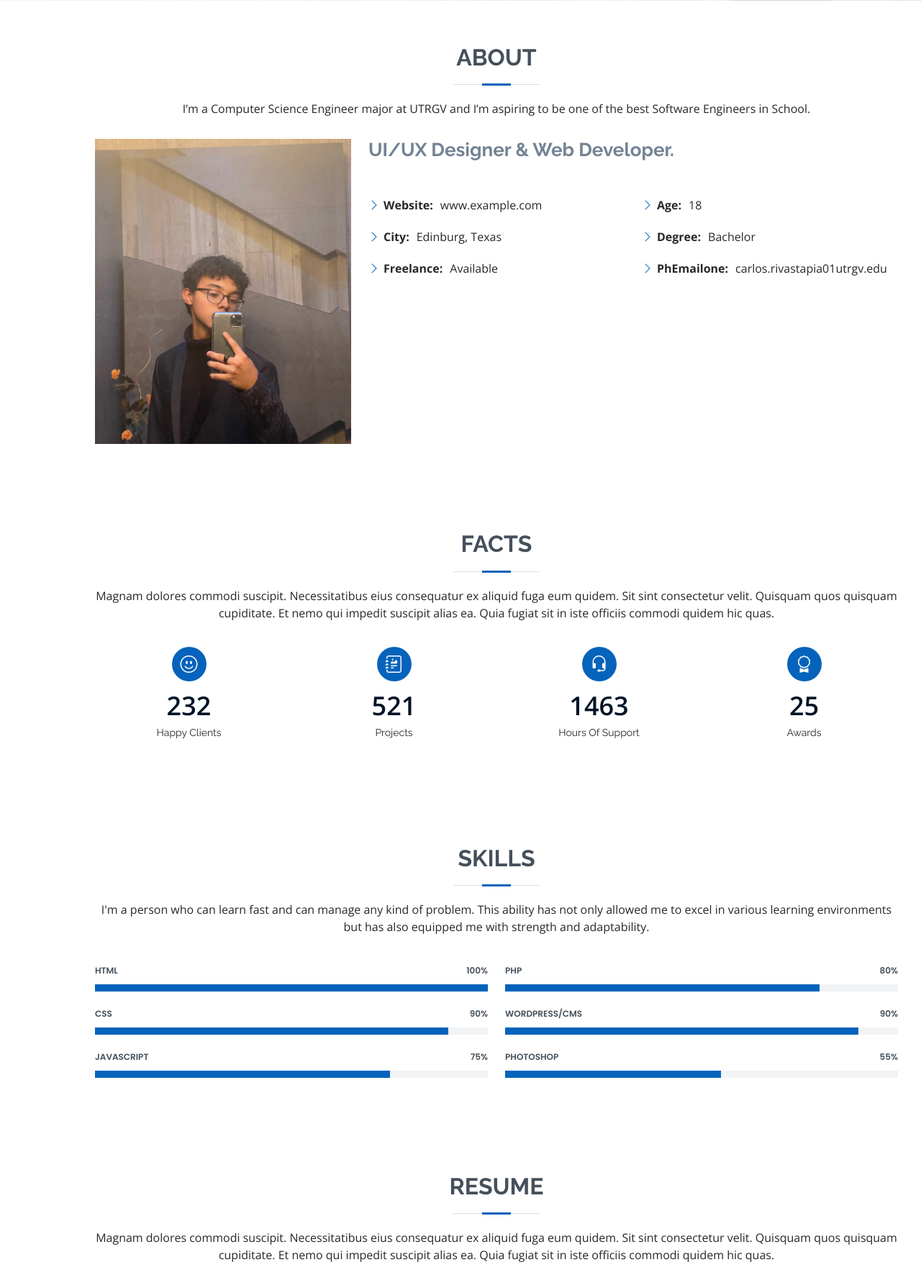
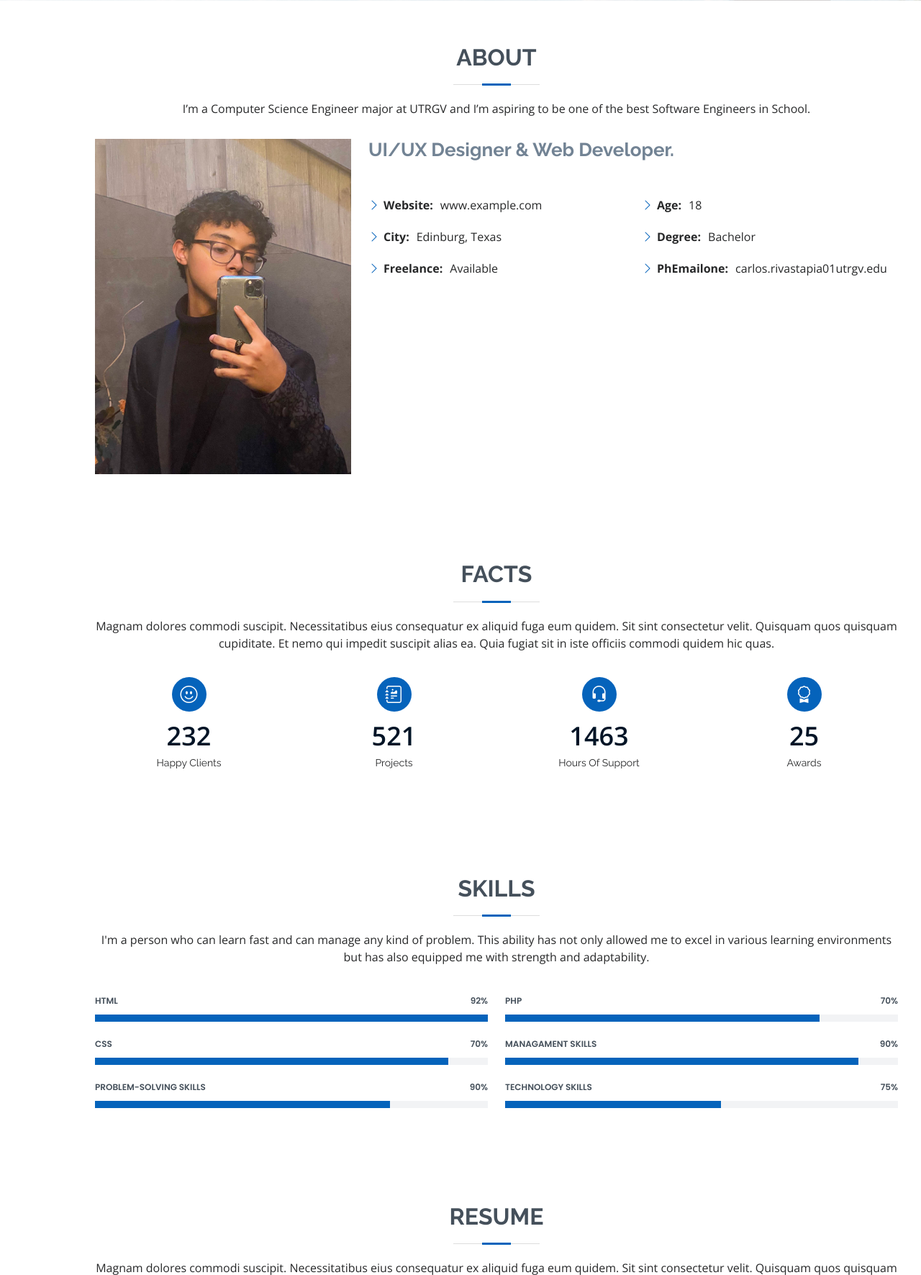
Before and after one commit to Carlos141205/-1101-final-project-, a Flask app: page / in a window 1280 px wide. Shown: the part 799-2571 px from the top of the page at 72% size. Run offline with Flask 3, Linux system fonts and the light colour scheme; some libraries are stand-ins or nearby versions.

Commit message:
new file:   static/img/PHOTO2.jpg 	modified:   templates/index.html

```diff
--- a/templates/index.html
+++ b/templates/index.html
@@ -85,7 +85,7 @@
 
         <div class="row">
           <div class="col-lg-4">
-            <img src="static/img/Photo1.jpg" class="img-fluid" alt="">
+            <img src="static/img/PHOTO2.jpg" class="img-fluid" alt="">
           </div>
           <div class="col-lg-8 pt-4 pt-lg-0 content">
             <h3>UI/UX Designer &amp; Web Developer.</h3>
@@ -180,21 +180,21 @@
           <div class="col-lg-6">
 
             <div class="progress">
-              <span class="skill">HTML <i class="val">100%</i></span>
+              <span class="skill">HTML <i class="val">92%</i></span>
               <div class="progress-bar-wrap">
                 <div class="progress-bar" role="progressbar" aria-valuenow="100" aria-valuemin="0" aria-valuemax="100"></div>
               </div>
             </div>
 
             <div class="progress">
-              <span class="skill">CSS <i class="val">90%</i></span>
+              <span class="skill">CSS <i class="val">70%</i></span>
               <div class="progress-bar-wrap">
                 <div class="progress-bar" role="progressbar" aria-valuenow="90" aria-valuemin="0" aria-valuemax="100"></div>
               </div>
             </div>
 
             <div class="progress">
-              <span class="skill">JavaScript <i class="val">75%</i></span>
+              <span class="skill">Problem-solving skills <i class="val">90%</i></span>
               <div class="progress-bar-wrap">
                 <div class="progress-bar" role="progressbar" aria-valuenow="75" aria-valuemin="0" aria-valuemax="100"></div>
               </div>
@@ -205,21 +205,21 @@
           <div class="col-lg-6">
 
             <div class="progress">
-              <span class="skill">PHP <i class="val">80%</i></span>
+              <span class="skill">PHP <i class="val">70%</i></span>
               <div class="progress-bar-wrap">
                 <div class="progress-bar" role="progressbar" aria-valuenow="80" aria-valuemin="0" aria-valuemax="100"></div>
               </div>
             </div>
 
             <div class="progress">
-              <span class="skill">WordPress/CMS <i class="val">90%</i></span>
+              <span class="skill">Managament skills <i class="val">90%</i></span>
               <div class="progress-bar-wrap">
                 <div class="progress-bar" role="progressbar" aria-valuenow="90" aria-valuemin="0" aria-valuemax="100"></div>
               </div>
             </div>
 
             <div class="progress">
-              <span class="skill">Photoshop <i class="val">55%</i></span>
+              <span class="skill">Technology skills <i class="val">75%</i></span>
               <div class="progress-bar-wrap">
                 <div class="progress-bar" role="progressbar" aria-valuenow="55" aria-valuemin="0" aria-valuemax="100"></div>
               </div>
```
Also changed, not shown: static/img/PHOTO2.jpg (added).
